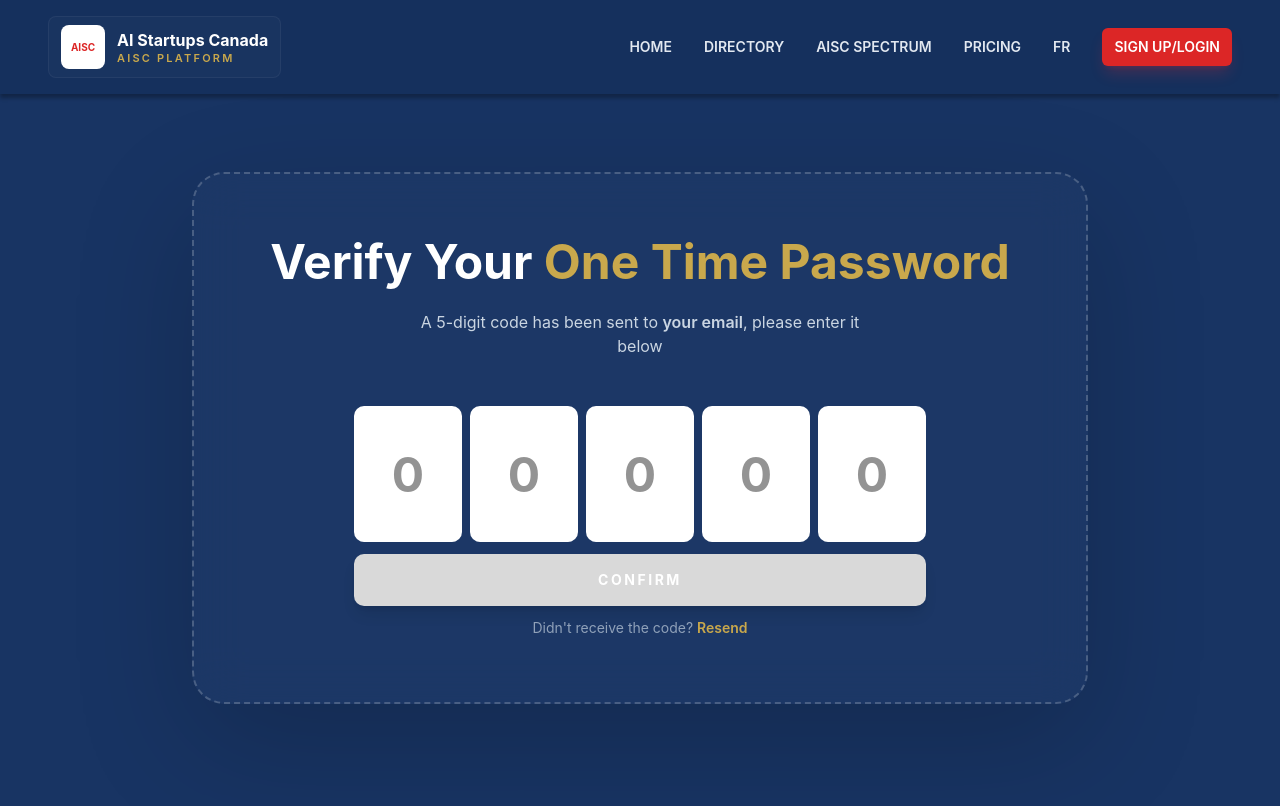
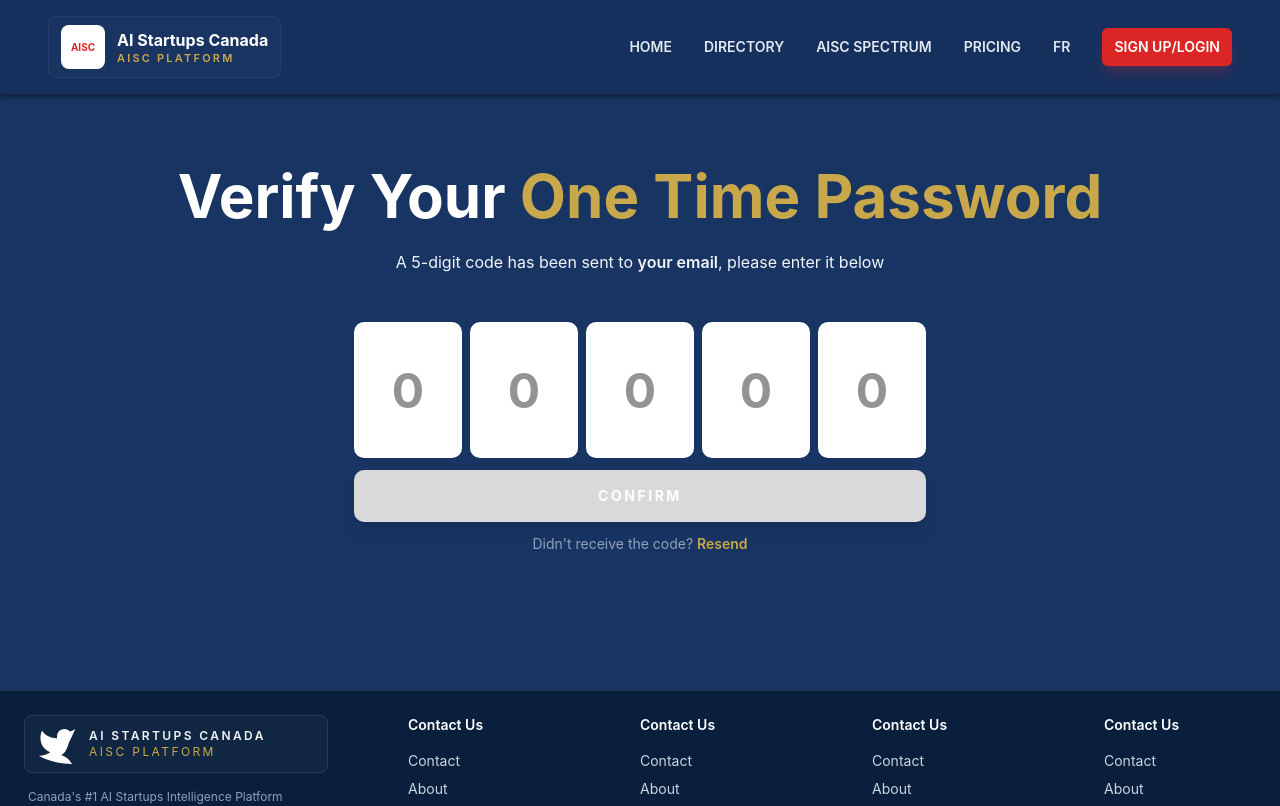
Before and after one commit to AIRI-Foundation/AISC-Platform-Web, a React (Vite) app: page /verify-otp in a window 1280 px wide. Shown: the top 806 px of the page. Built offline with nearby package versions, Linux system fonts and the light colour scheme.

Commit message:
Fixed VerifyOtp

```diff
--- a/src/pages/VerifyOtp.tsx
+++ b/src/pages/VerifyOtp.tsx
@@ -118,14 +118,14 @@ const handleChange = (index: number, value: string) => {
   return (
     <div className="min-h-screen bg-navy text-white">
       <Header />
-      <div className="mx-auto max-w-7xl px-6 py-6">
+      <div className="mx-auto px-6 py-6">
 
-        <section className="flex min-h-[80vh] items-center justify-center text-center">
-          <div className="mx-auto w-full max-w-4xl rounded-[32px] border-2 border-dashed border-white/20 bg-white/2 p-12 shadow-[0_40px_120px_rgba(0,0,0,0.18)] backdrop-blur-xl sm:p-16">
-            <h1 className="text-5xl font-bold text-white sm:text-6x1">
+        <section className="flex items-center justify-center text-center">
+          <div className="mx-auto w-full rounded-[32px] p-12 ">
+            <h1 className="text-6xl font-bold text-white">
               Verify Your <span className="text-gold">One Time Password</span>
             </h1>
-            <p className="mx-auto mt-6 max-w-md text-base text-slate-300">
+            <p className="mx-auto mt-6 max-w-lg text-base text-2xl text-slate-100">
               A 5-digit code has been sent to{" "}
               <span className="font-semibold">{email ?? "your email"}</span>,
               please enter it below
```
